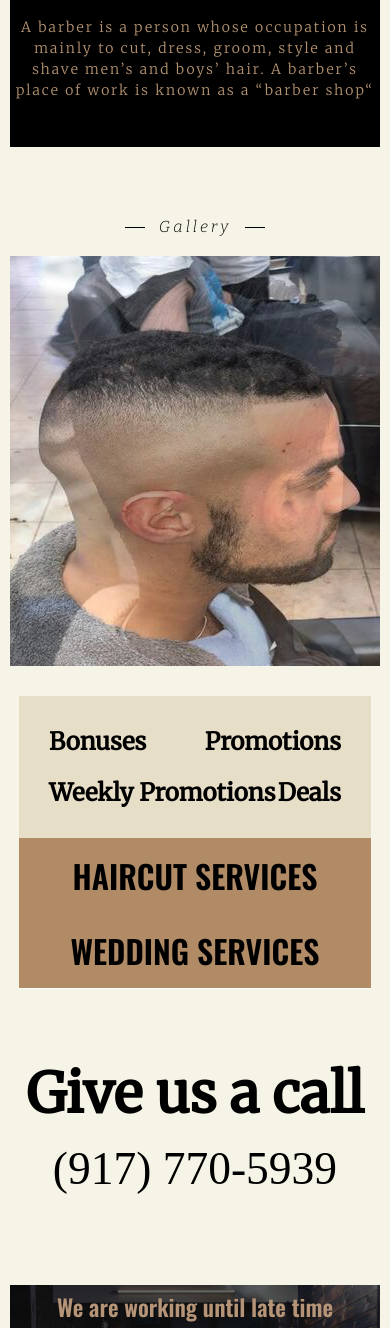
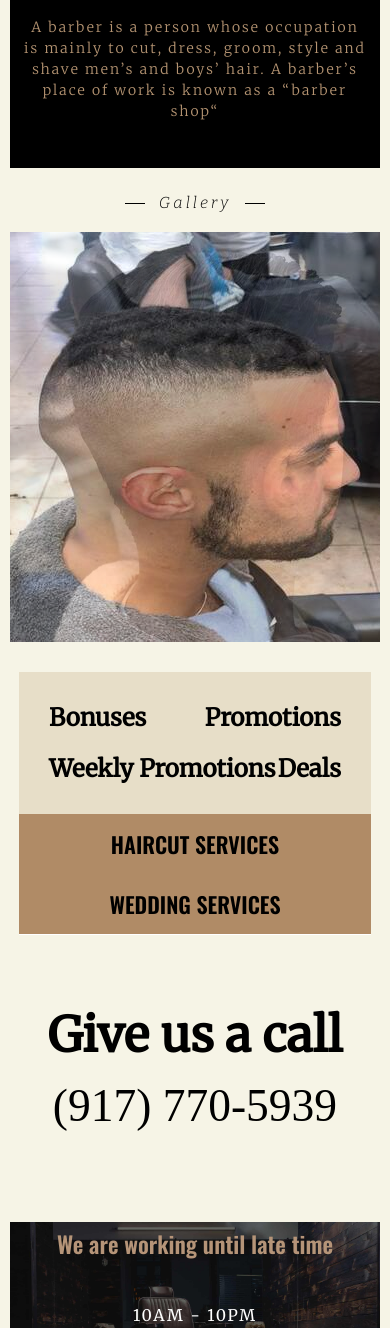
Before and after one commit to NigoraFayzullaeva/b2, a plain HTML site: page index.html in a window 390 px wide. Shown: the part 1303-2631 px from the top of the page. Drawn offline with nearby package versions, Linux system fonts and the light colour scheme.

Commit message:
Add files via upload

```diff
--- a/css/style.css
+++ b/css/style.css
@@ -861,6 +861,8 @@ table.pricelist__table tr:last-child td {
         letter-spacing: 2px;
         line-height: 21px;
         margin-bottom: 26px;
+        padding-left: 12px;
+    padding-right: 12px;
     }
 
     .contact {
@@ -962,22 +964,26 @@ table.pricelist__table tr:last-child td {
     padding-bottom: 16px;
     }
     table.pricelist__table tr td {
-        font-size: 13px;
+        font-size: 15px;
         padding: 12px;
     }
     .promotions, .deals {
         font-size: 16px;
     }
     .call-title{
-        font-size: 55px;
+        font-size: 48px;
     }
     .call-num{
         font-size: 45px;
     }
     .tab button{
         min-width: 100%;
+        font-size: 22px;
     }
     .gallery-swiper {
         width: 370px;
         }
+        .description-main {
+            margin-bottom: 25px;
+        }
 }
```
